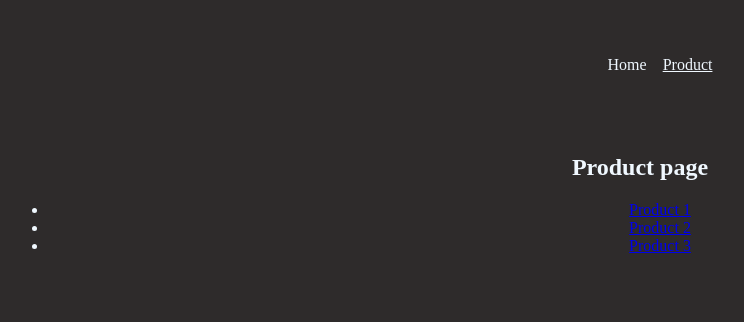
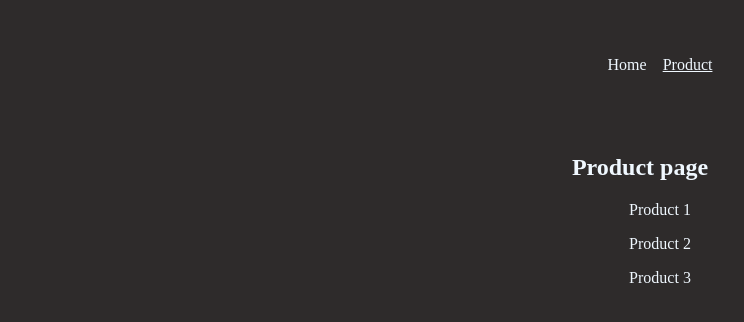
Before and after one commit to Chethan814/React-router-dom-practices, a React (Vite) app: page /product in a window 1280 px wide. Shown: the top 322 px of the page, without its empty margins (0-744 px from the left). Built offline with nearby package versions, Linux system fonts and the light colour scheme.

Commit message:
Add styles for header and list components in index.css

```diff
--- a/src/index.css
+++ b/src/index.css
@@ -7,3 +7,30 @@ main {
     margin: 2rem auto;
     text-align: center;
 }
+.header {
+    max-width: 60rem;
+    margin: auto;
+    padding: 2rem;
+    display: flex;
+    justify-content: center;
+  }
+
+  .list {
+    display: flex;
+    flex-direction: column;
+    gap: 1rem;
+    list-style: none;
+    justify-content: center;
+    align-items: center;
+  }
+
+  .list a {
+    text-decoration: none;
+    color: var(--color-primary-400);
+  }
+
+  .list a:hover,
+  .list a.active {
+    color: var(--color-primary-800);
+    text-decoration: underline;
+  }
```
